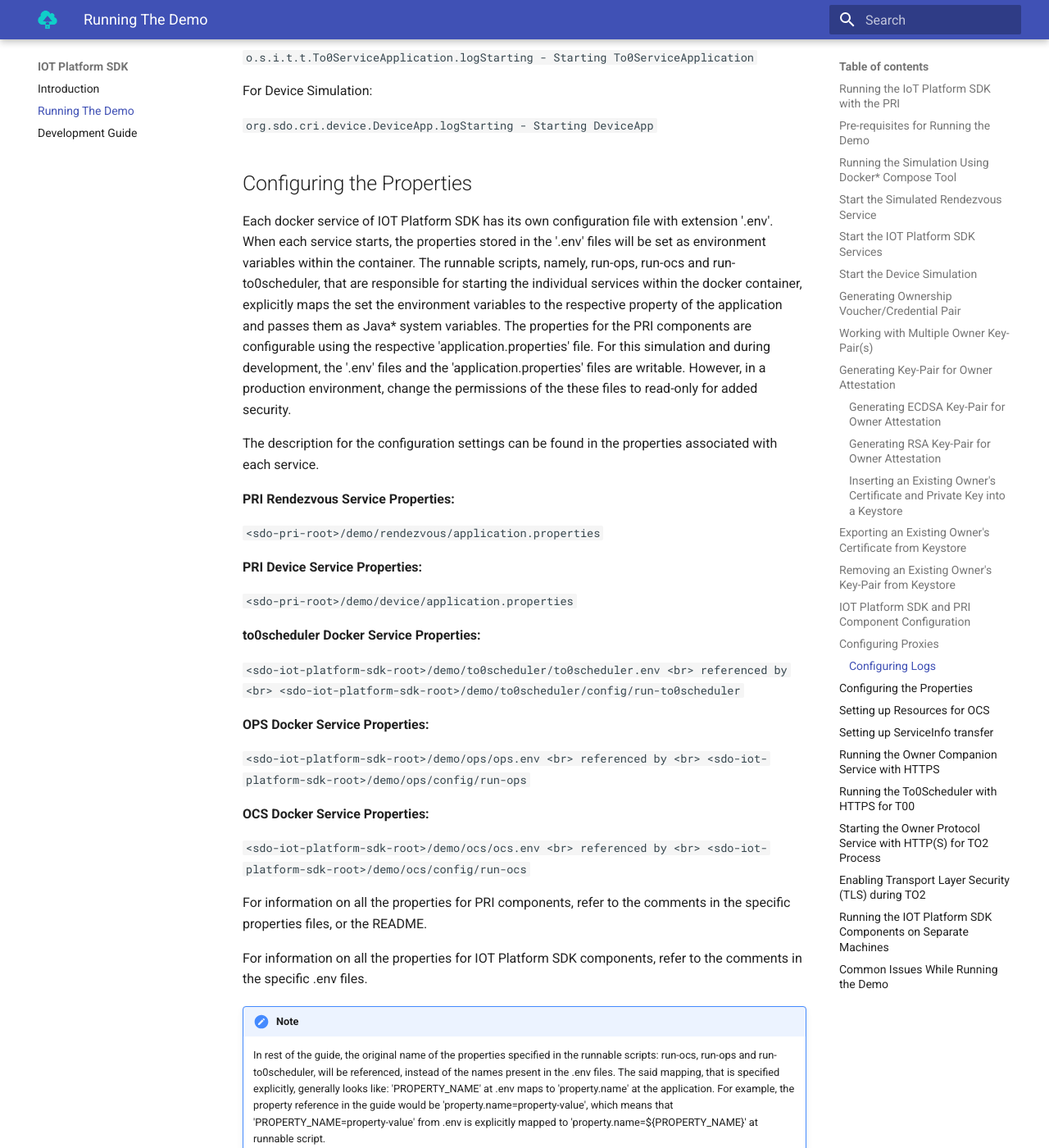
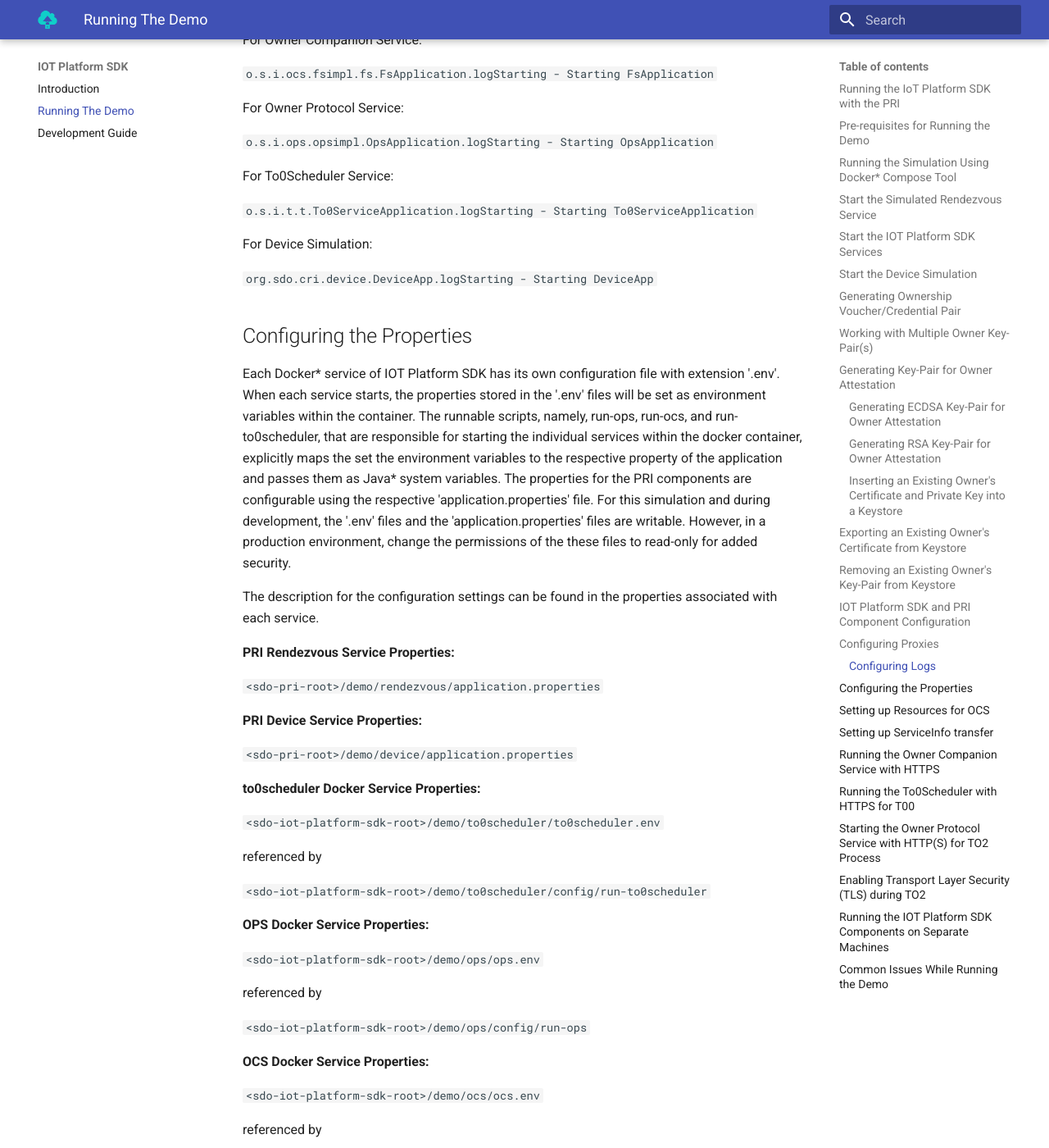
Before and after one commit to trbehera/docs, an MkDocs documentation site: the page built from docs/iot-platform-sdk/running-the-demo.md, in a window 1280 px wide and 1400 px high, scrolled down 7983 px. Shown: the whole window at 82% size. Built offline with MkDocs 1.6.1 and Material for MkDocs 9.7.7, drawn with Linux system fonts in a browser that asks for light colours; some of the changed text lies outside the part shown.

Commit message:
Misc fixes (#56)
Few more fixes related to rendering and attributions.

Signed-off-by: Behera, Tushar Ranjan <tushar.ranjan.behera@intel.com>

````diff
--- a/docs/iot-platform-sdk/running-the-demo.md
+++ b/docs/iot-platform-sdk/running-the-demo.md
@@ -30,10 +32,12 @@ To test integration of Secure Device Onboard with the IOT Platform SDK solution,
 4.  Clone the source repository of the [IoT Platform SDK](https://github.com/secure-device-onboard/iot-platform-sdk). In the rest of this section, the absolute path of this folder is referred to as <sdo-iot-platform-sdk-root\>.
 
 5.  Build IOT Platform SDK by following the steps mentioned in the [README](https://github.com/secure-device-onboard/iot-platform-sdk/blob/master/README.md). Alternatively, run the following command:
+
     ```
     mvn clean install
     ```
-    The build creates and copies the OCS, OPS and To0Scheduler WAR/JAR files into their respective <sdo-iot-platform-sdk-root\>/demo directory.
+
+    The build creates and copies the OCS, OPS, and To0Scheduler WAR/JAR files into their respective `<sdo-iot-platform-sdk-root>/demo` directory.
 
 6.  <sdo-iot-platform-sdk-root\> has the following directories, which are used during the IOT Platform SDK execution.
 
@@ -119,7 +123,7 @@ Working with Multiple Owner Key-Pair(s)
 The OCS instance handles multiple owner key-pair(s) using a Java* Keystore. Multiple owner key-pairs can be inserted into the keystore with different aliases. The listed key tool commands require a password to be entered. Enter the password whenever prompted.
 
 !!! Note
-    A sample keystore is provided in <sdo-iot-platform-sdk-root>/demo/ocs/config/db/v1/creds/owner-keystore.p12. This is an example implementation for demo purposes and should be updated in production deployment.
+    A sample keystore is provided in `<sdo-iot-platform-sdk-root>/demo/ocs/config/db/v1/creds/owner-keystore.p12`. This is an example implementation for demo purposes and should be updated in production deployment.
 
 ## Generating Key-Pair for Owner Attestation
 
@@ -180,7 +184,7 @@ Assuming that there is already an existing owner certificate named 'owner-certif
 `$ openssl pkcs12 -export -in owner-certificate-1.pem -inkey
 owner-private-key.pem -name owner_123 -out owner_pkcs.p12`
 
-**Step 2:** Import the above generated PKCS12 file into the existing owner keystore file 'owner-keystore.p12' located under <sdo-iot-platform-sdk-root>/demo/ocs/config/db/v1/creds under the alias 'owner_123'. If the keystore file 'owner-keystore.p12' is not present, the keystore file is created afresh with the same name:
+**Step 2:** Import the above generated PKCS12 file into the existing owner keystore file 'owner-keystore.p12' located under `<sdo-iot-platform-sdk-root>/demo/ocs/config/db/v1/creds` under the alias 'owner_123'. If the keystore file 'owner-keystore.p12' is not present, the keystore file is created afresh with the same name:
 
 `$ keytool -importkeystore -destkeystore path/to/owner-keystore.p12
 -srckeystore owner_pkcs.p12 -srcstoretype PKCS12 -alias owner_123`
@@ -190,11 +194,11 @@ owner-private-key.pem -name owner_123 -out owner_pkcs.p12`
 
 ## Exporting an Existing Owner's Certificate from Keystore
 
-Assuming that there is an existing owner's certificate and private key stored in the keystore as a PrivateKeyEntry under the alias 'owner_123', run the following command to extract the owner's certificate into \<owner_certificate.pem\>:
+Assuming that there is an existing owner's certificate and private key stored in the keystore as a PrivateKeyEntry under the alias 'owner_123', run the following command to extract the owner's certificate into <owner_certificate.pem\>:
 
 **Step 1:** Get the list of key-pairs, along with their respective aliases, from the keystore:
 
-`$ keytool -list -v -keystore path/to/owner-keystore.p12`
+`$ keytool -list -v -keystore /path/to/owner-keystore.p12`
 
 **Step 2:** Export the certificate from the keystore using any of the aliases present in the keystore**:**
 
@@ -215,13 +219,16 @@ When the IOT Platform SDK Demo is running, log messages are displayed on the ter
 ## Configuring Proxies
 
 Update the proxy information in _JAVA_OPTIONS as
-`_JAVA_OPTIONS=-Dhttp.proxyHost=http_proxy_host -Dhttp.proxyPort=http_proxy_port -Dhttps.proxyHost=https_proxy_host -Dhttps.proxyPort=https_proxy_port`, where
+
+`_JAVA_OPTIONS=-Dhttp.proxyHost=http_proxy_host -Dhttp.proxyPort=http_proxy_port -Dhttps.proxyHost=https_proxy_host -Dhttps.proxyPort=https_proxy_port`
+
+where
 
 -   http\_proxy\_host: Represents the http proxy hostname. Typically, it is an IP address or domain name in the proxy URL.
 
 -   http\_proxy\_port: Represents the http proxy port. Typically, it is the port number in the proxy URL.
 
--   https\_proxy\_host: Represents the https proxy hostname. Typically,it is an IP address or domain name in the proxy URL.
+-   https\_proxy\_host: Represents the https proxy hostname. Typically, it is an IP address or domain name in the proxy URL.
 
 -   https\_proxy\_port: Represents the https proxy port. Typically, it is the port number in the proxy URL.
 
@@ -297,7 +304,7 @@ For Device Simulation:
 
 ## Configuring the Properties
 
-Each docker service of IOT Platform SDK has its own configuration file with extension '.env'. When each service starts, the properties stored in the '.env' files will be set as environment variables within the container. The runnable scripts, namely, run-ops, run-ocs and run-to0scheduler, that are responsible for starting the individual services within the docker container, explicitly maps the set the environment variables to the respective property of the application and passes them as Java* system variables. The properties for the PRI components are configurable using the respective 'application.properties' file. For this simulation and during development, the '.env' files  and the 'application.properties' files are writable. However, in a production environment, change the permissions of the these files to read-only for added security.
+Each Docker\* service of IOT Platform SDK has its own configuration file with extension '.env'. When each service starts, the properties stored in the '.env' files will be set as environment variables within the container. The runnable scripts, namely, run-ops, run-ocs, and run-to0scheduler, that are responsible for starting the individual services within the docker container, explicitly maps the set the environment variables to the respective property of the application and passes them as Java* system variables. The properties for the PRI components are configurable using the respective 'application.properties' file. For this simulation and during development, the '.env' files  and the 'application.properties' files are writable. However, in a production environment, change the permissions of the these files to read-only for added security.
 
 The description for the configuration settings can be found in the
 properties associated with each service.
@@ -312,23 +319,27 @@ properties associated with each service.
 
 **to0scheduler Docker Service Properties:**
 
-`<sdo-iot-platform-sdk-root>/demo/to0scheduler/to0scheduler.env <br>
-referenced by <br>
-<sdo-iot-platform-sdk-root>/demo/to0scheduler/config/run-to0scheduler
-`
+`<sdo-iot-platform-sdk-root>/demo/to0scheduler/to0scheduler.env`
+
+referenced by
+
+`<sdo-iot-platform-sdk-root>/demo/to0scheduler/config/run-to0scheduler`
 
 **OPS Docker Service Properties:**
 
-`<sdo-iot-platform-sdk-root>/demo/ops/ops.env <br>
-referenced by <br>
-<sdo-iot-platform-sdk-root>/demo/ops/config/run-ops
-`
+`<sdo-iot-platform-sdk-root>/demo/ops/ops.env`
+
+referenced by
+
+`<sdo-iot-platform-sdk-root>/demo/ops/config/run-ops`
 
 **OCS Docker Service Properties:**
 
-`<sdo-iot-platform-sdk-root>/demo/ocs/ocs.env <br>
-referenced by <br>
-<sdo-iot-platform-sdk-root>/demo/ocs/config/run-ocs`
+`<sdo-iot-platform-sdk-root>/demo/ocs/ocs.env`
+
+referenced by
+
+`<sdo-iot-platform-sdk-root>/demo/ocs/config/run-ocs`
 
 For information on all the properties for PRI components, refer to the comments in the specific properties files, or the README.
 
@@ -361,13 +372,13 @@ The above directory contains several subdirectories, each representing a device,
 
 ```
 {
-  "to2Error": "TO2 error message of the form {"ec":"","em":"","emsg":""}",
-  "to2Timestamp": Timestamp at which TO2 was completed,
-  "to0Error": "TO0 error message of the form {"ec":"","em":"","emsg":""}",
-  "to0Timestamp": "Timestamp at which last TO0 was successful",
-  "to2State": "State at which TO2 is. Can be one of to2begin/to2end/to2error",
-  "to0Ws": "Integer value representing the number of seconds after which the last TO0 expires ",
-  "g3" : "New GUID of the device"
+  "to2Error"     : "TO2 error message of the form {"ec":"","em":"","emsg":""}",
+  "to2Timestamp" : Timestamp at which TO2 was completed,
+  "to0Error"     : "TO0 error message of the form {"ec":"","em":"","emsg":""}",
+  "to0Timestamp" : "Timestamp at which last TO0 was successful",
+  "to2State"     : "State at which TO2 is. Can be one of to2begin/to2end/to2error",
+  "to0Ws"        : "Integer value representing the number of seconds after which the last TO0 expires ",
+  "g3"           : "New GUID of the device"
 
 }
 ```
@@ -403,9 +414,9 @@ The above directory contains several subdirectories, each representing a device,
 ```
 {
 
-  "module": "Module name",
-  "msg": "Any key",
-  "value": "Any value"
+  "module" : "Module name",
+  "msg"    : "Any key",
+  "value"  : "Any value"
 }
 ```
 -   **dvi.json**: Represents the device service-info. It is of the same form as psi.json.
@@ -421,45 +432,45 @@ These files can be a binary, an executable script or even a normal text file. Th
 
 While transferring, the files are encoded in base64 format. The ServiceInfo configuration file  **_svi.json_** is available in the following path `<iot-platform-sdk>/demo/ocs/config/db/v1/devices/<DEVICE-GUID>`
 
-The structure of **_svi.json_** can be modified to customize the ServiceInfo transfer process. For example, the following JavaScript* Object Notation (JSON) represents that a file **'package.sh'** will be sent to the
+The structure of **_svi.json_** can be modified to customize the ServiceInfo transfer process. For example, the following JavaScript\* Object Notation (JSON) represents that a file **'package.sh'** will be sent to the
 device and will be renamed to the value stored in the file **'package_name'**, say 'linux64.sh'. Similarly, the file **'payload.bin'** will be downloaded to the device and will be renamed to the value stored in the file **'payload_name'**, say 'payload.bin'. Finally, the value of the file **'binsh-linux64'**, **'/bin/sh linux64.sh'**, will be executed as command in the device.
 
 ```json
 [
   {
-    "module": "sdo_sys",
-    "msg": "filedesc",
-    "valueLen": -1,
-    "valueId": "payload_name",
-    "enc": "base64"
+    "module"   : "sdo_sys",
+    "msg"      : "filedesc",
+    "valueLen" : -1,
+    "valueId"  : "payload_name",
+    "enc"      : "base64"
   },
   {
-    "module": "sdo_sys",
-    "msg": "write",
-    "valueLen": -1,
-    "valueId": "payload.bin",
-    "enc": "base64"
+    "module"   : "sdo_sys",
+    "msg"      : "write",
+    "valueLen" : -1,
+    "valueId"  : "payload.bin",
+    "enc"      : "base64"
   },
   {
-    "module": "sdo_sys",
-    "msg": "filedesc",
-    "valueLen": -1,
-    "valueId": "package_name",
-    "enc": "base64"
+    "module"   : "sdo_sys",
+    "msg"      : "filedesc",
+    "valueLen" : -1,
+    "valueId"  : "package_name",
+    "enc"      : "base64"
   },
   {
-    "module": "sdo_sys",
-    "msg": "write",
-    "valueLen": -1,
-    "valueId": "package.sh",
-    "enc": "base64"
+    "module"   : "sdo_sys",
+    "msg"      : "write",
+    "valueLen" : -1,
+    "valueId"  : "package.sh",
+    "enc"      : "base64"
   },
   {
-    "module": "sdo_sys",
-    "msg": "exec",
-    "valueLen": -1,
-    "valueId": "binsh-linux64",
-    "enc": "base64"
+    "module"   : "sdo_sys",
+    "msg"      : "exec",
+    "valueLen" : -1,
+    "valueId"  : "binsh-linux64",
+    "enc"      : "base64"
   }
 ]
 ```
@@ -470,46 +481,46 @@ device and will be renamed to the value stored in the file **'package_name'**, s
 For the scenario of transferring multiple executables to the Device, then the following order of blocks should be maintained.
 ```json
 [ {
-      "module": "sdo_sys",
-      "msg": "filedesc",
-      "valueLen": -1,
-      "valueId": "package1_name",
-      "enc": "base64"
+      "module"   : "sdo_sys",
+      "msg"      : "filedesc",
+      "valueLen" : -1,
+      "valueId"  : "package1_name",
+      "enc"      : "base64"
     },
     {
-      "module": "sdo_sys",
-      "msg": "write",
-      "valueLen": -1,
-      "valueId": "script_one.sh",
-      "enc": "base64"
+      "module"   : "sdo_sys",
+      "msg"      : "write",
+      "valueLen" : -1,
+      "valueId"  : "script_one.sh",
+      "enc"      : "base64"
     },
     {
-      "module": "sdo_sys",
-      "msg": "exec",
-      "valueLen": -1,
-      "valueId": "binsh-script1",
-      "enc": "base64"
+      "module"   : "sdo_sys",
+      "msg"      : "exec",
+      "valueLen" : -1,
+      "valueId"  : "binsh-script1",
+      "enc"      : "base64"
     },
     {
-      "module": "sdo_sys",
-      "msg": "filedesc",
-      "valueLen": -1,
-      "valueId": "package2_name",
-      "enc": "base64"
+      "module"   : "sdo_sys",
+      "msg"      : "filedesc",
+      "valueLen" : -1,
+      "valueId"  : "package2_name",
+      "enc"      : "base64"
     },
     {
-      "module": "sdo_sys",
-      "msg": "write",
-      "valueLen": -1,
-      "valueId": "script_two.sh",
-      "enc": "base64"
+      "module"   : "sdo_sys",
+      "msg"      : "write",
+      "valueLen" : -1,
+      "valueId"  : "script_two.sh",
+      "enc"      : "base64"
     },
     {
-      "module": "sdo_sys",
-      "msg": "exec",
-      "valueLen": -1,
-      "valueId": "binsh-script2",
-      "enc": "base64"
+      "module"   : "sdo_sys",
+      "msg"      : "exec",
+      "valueLen" : -1,
+      "valueId"  : "binsh-script2",
+      "enc"      : "base64"
     }
 ]
 ```
@@ -519,9 +530,9 @@ For the scenario of transferring multiple executables to the Device, then the fo
 To avoid different configurations for different devices, a unified structure is followed for svi.json file which is described above and works for all devices.
 
 !!! Note
-     When running the services as Docker*, only `<sdo-iot-platform-sdk-root\>/demo/ocs/config/db` and `<sdo-iot-platform-sdk-root\>/demo/to0scheduler/config/redirect.properties`, are configurable.
+     When running the services as Docker*, only `<sdo-iot-platform-sdk-root>/demo/ocs/config/db` and `<sdo-iot-platform-sdk-root>/demo/to0scheduler/config/redirect.properties`, are configurable.
 
-Given an OwnershipVoucher file with a unique deviceId/GUID, the following needs to be done to add it as a device in the directory `<sdo-iot-platform-sdk-root\>/demo/ocs/config/db/v1/devices`:
+Given an OwnershipVoucher file with a unique deviceId/GUID, the following needs to be done to add it as a device in the directory `<sdo-iot-platform-sdk-root>/demo/ocs/config/db/v1/devices`:
 
 1. Create a folder named deviceId/GUID.
 
@@ -531,7 +542,7 @@ Given an OwnershipVoucher file with a unique deviceId/GUID, the following needs
 
 The following is a sample Python\* script that, given an Ownership voucher file as an argument, extracts the GUID and creates the previously mentioned device directory structure. This sample script operates under the assumption that both the script and voucher files are placed at `<sdo-iot-platform-sdk-root>/demo/ocs/config/db/v1/devices`, and that this is the current working directory:
 
-The svi.json and psi.json files are copied from the sample device `<sdo-iot-platform-sdk-root>/demo/ocs/config/db/v1/devices/1fae14fb-deca-405a-abdd-b25391b9d932`,  to the new device directory. The input voucher file is moved to the new device directory and is renamed as voucher.json.
+The svi.json and psi.json files are copied from the sample device  `<sdo-iot-platform-sdk-root>/demo/ocs/config/db/v1/devices/1fae14fb-deca-405a-abdd-b25391b9d932`, to the new device directory. The input voucher file is moved to the new device directory and is renamed as voucher.json.
 
 ```
 import sys
@@ -590,9 +601,9 @@ if os.path.isdir(copyToPath):
     print "Copied default psi.json from device directory " + copyFromPath + " to directory " + copyToPath
 ```
 
- For example, suppose the name of the script is add-device.py and the  name of the owner voucher file to be added as a device is device.json having GUID fad58be5-c7ba-417c-b1bd-eb9703ea8016. Then, the script execution would look like below.
+ For example, suppose the name of the script is add-device.py and the  name of the owner voucher file to be added as a device is device.json having GUID `fad58be5-c7ba-417c-b1bd-eb9703ea8016`. Then, the script execution would look like below.
 
-At the end of the script execution, a device directory named fad58be5-c7ba-417c-b1bd-eb9703ea8016 will be created at `<sdo-iot-platform-sdk-root>/demo/ocs/config/db/v1/devices` with files voucher.json, svi.json, and psi.json as its contents.
+At the end of the script execution, a device directory named `fad58be5-c7ba-417c-b1bd-eb9703ea8016` will be created at `<sdo-iot-platform-sdk-root>/demo/ocs/config/db/v1/devices` with files `voucher.json`, `svi.json`, and `psi.json` as its contents.
 
 ```
 $ cd <sdo-iot-platform-sdk-root>/demo/ocs/config/db/v1/devices
@@ -645,7 +656,7 @@ dns=localhost
 ip=127.0.0.1
 port=8042
 ```
-Please see the file <sdo-iot-platform-sdk-root>/demo/to0scheduler/config/redirect.properties for more information on these properties and their default values.
+Please see the file `<sdo-iot-platform-sdk-root>/demo/to0scheduler/config/redirect.properties` for more information on these properties and their default values.
 
 As the TO0 scheduler runs, it will log the TO0 request and responses. On successful TO0, you see a Wait Second response, such as, ws:7200. This refers to the number of seconds the TO0 registration will be known to the Rendezvous Server.
 
@@ -667,7 +678,7 @@ o.s.b.w.e.tomcat.TomcatWebServer.start - Tomcat started on port(s): 8049 (https)
 o.s.i.t.t.To0ServiceApplication.logStarted - Started To0ServiceApplication in 9.159 seconds (JVM running for 10.693)
 ```
 !!! NOTE
-    By default, To0Scheduler is configured to verify Rendezvous service's incoming server certificate during TLS handshake for all outgoing HTTPS requests to Rendezvous service. To disable this certificate verification for demo purposes, set the application property 'org.sdo.to0.tls.test-mode' (ORG_SDO_TO0_TLS_TEST_MODE in \<sdo-iot-platform-sdk-root>/demo/to0scheduler/to0scheduler.env) to 'false'.
+    By default, To0Scheduler is configured to verify Rendezvous service's incoming server certificate during TLS handshake for all outgoing HTTPS requests to Rendezvous service. To disable this certificate verification for demo purposes, set the application property 'org.sdo.to0.tls.test-mode' (`ORG_SDO_TO0_TLS_TEST_MODE` in `<sdo-iot-platform-sdk-root>/demo/to0scheduler/to0scheduler.env`) to 'false'.
 
 ## Starting the Owner Protocol Service with HTTP(S) for TO2 Process
 
@@ -757,7 +768,7 @@ $ keytool -genkeypair -keystore ops-keystore.p12 -storetype PKCS12 -storepass 12
 ```
 $ openssl pkcs12 -in ops-keystore.p12 -clcerts -nokeys -out tlscert.pem
 ```
-**Step 5:** Navigate to the \$JAVA\_HOME/jre/lib/security/ folder and import the generated certificate into the Java\* device's truststore, so that the device can trust the Owner Protocol Service.
+**Step 5:** Navigate to the $JAVA\_HOME/jre/lib/security/ folder and import the generated certificate into the Java\* device's truststore, so that the device can trust the Owner Protocol Service.
 
 ```
 $ keytool -import -alias tomcat -keystore cacerts -file <PATH_TO_CERT>/tlscert.pem
@@ -770,7 +781,7 @@ $ keytool -import -file <PATH_TO_CERT>/tlscert.pem -alias <ALIAS_NAME> -keystore
 With these configurations in place, the OPS will enable TLS during TO2 communication.
 
 !!! Note
-    Sample keystore and truststore files are provided in <sdo-iot-platform-sdk-root\>/demo/ocs/config/, <sdo-iot-platform-sdk-root\>/demo/ops/config/, and <sdo-iot-platform-sdk-root>/demo/to0scheduler/config/. This is an example implementation for demo purposes and should be updated in production deployment.
+    Sample keystore and truststore files are provided in `<sdo-iot-platform-sdk-root>/demo/ocs/config/`, `<sdo-iot-platform-sdk-root>/demo/ops/config/`, and `<sdo-iot-platform-sdk-root>/demo/to0scheduler/config/`. This is an example implementation for demo purposes and should be updated in production deployment.
 
 Running the IOT Platform SDK Components on Separate Machines
 ------------------------------------------------------------
@@ -832,9 +843,9 @@ Common Issues While Running the Demo
 
 1.  ***Signature is Invalid during TO0***:
 
- This error occurs when the owner's certificate (and its public key)  residing at the OCS in the owner keystore, does not match the public  key present in the Ownership Voucher. To rectify this error, insert  the owner key-pair at
+ This error occurs when the owner's certificate (and its public key) residing at the OCS in the owner keystore, does not match the public key present in the Ownership Voucher. To rectify this error, insert the owner key-pair at
  `<sdo-iot-platform-sdk-root>/demo/ocs/config/db/v1/creds/owner-keystore.p12`
-per the steps outlined [here](#inserting-an-existing-owners-certificate-and-private-key-into-a-keystore).  Refer to the properties file for details on properties to be updated.  The following is a sample error log at To0Scheduler:
+per the steps outlined [here](#inserting-an-existing-owners-certificate-and-private-key-into-a-keystore). Refer to the properties file for details on properties to be updated.  The following is a sample error log at To0Scheduler:
 
 ```
 o.s.i.t.t.To0SignatureServiceFactoryImpl.lambda$sign$0 - Obtaining signature from OCS
````
Also changed, not shown: other parts of docs/iot-platform-sdk/running-the-demo.md (+12 -10 lines), docs/installation.md (+13 -13 lines), docs/iot-platform-sdk/development-guide.md (+4 -4 lines), docs/supply-chain-tools/reseller/reseller-enablement-guide.md (+4 -3 lines), docs/iot-platform-sdk/introduction.md (line endings or trailing spaces).
